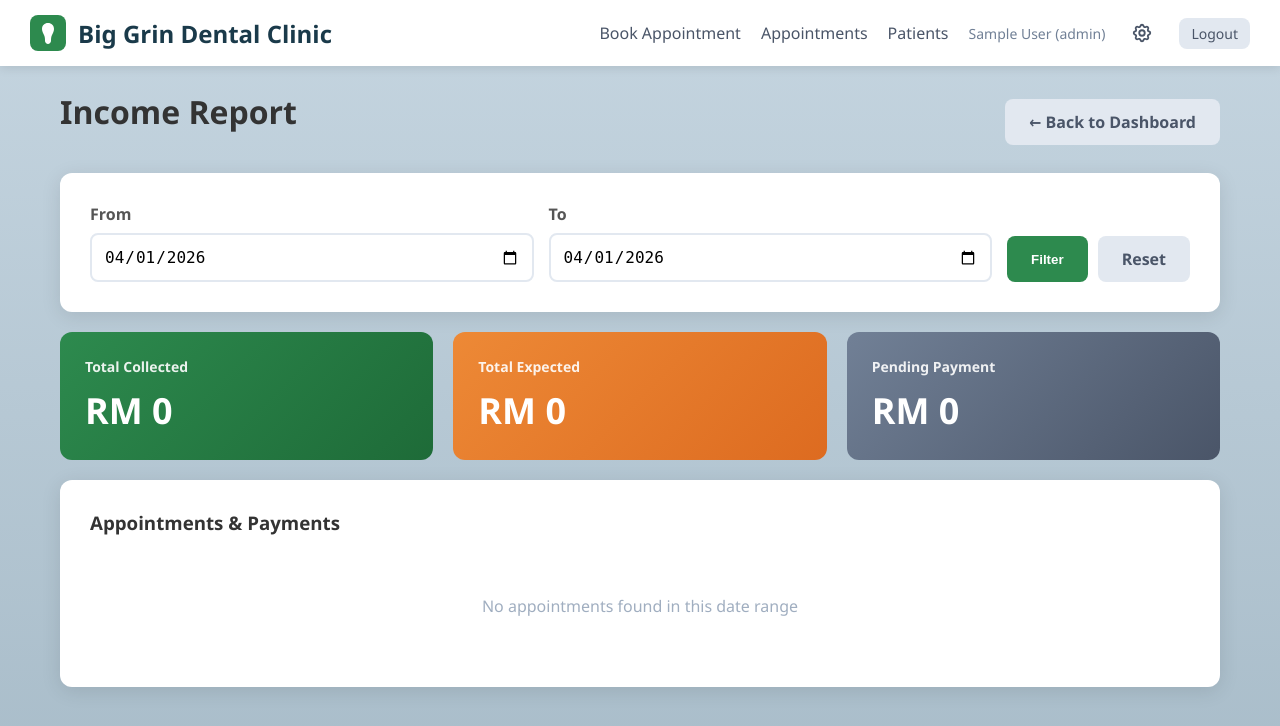
After one commit to mohdharisarifin-design/biggrin-booking-system, a Flask app: page /admin/income in a window 1280 px wide. The commit adds this page. Shown: the top 726 px of the page. Run offline with Flask 3, Linux system fonts and the light colour scheme; the visitor is signed in with stand-in values (Sample User, id 1).

Commit message:
add new feature on financial part

```diff
--- a/app.py
+++ b/app.py
@@ -52,23 +52,25 @@ class Appointment(db.Model):
     appointment_date = db.Column(db.Date, nullable=False)
     start_time = db.Column(db.Time, nullable=False)
     end_time = db.Column(db.Time, nullable=False)
-    appointment_type = db.Column(db.String(50), nullable=False)  # 'scaling', 'extraction', 'consultation', 'other'
-    status = db.Column(db.String(20), default='scheduled')  # scheduled, completed, cancelled
+    appointment_type = db.Column(db.String(50), nullable=False)
+    status = db.Column(db.String(20), default='scheduled')  # 'scheduled', 'completed', 'cancelled'
     notes = db.Column(db.Text, nullable=True)
-    created_at = db.Column(db.DateTime, default=datetime.now)
+    fee = db.Column(db.Integer, nullable=True)  # Fee in RM
+    payment_status = db.Column(db.String(20), default='pending')  # 'pending', 'paid', 'refunded'
+    payment_method = db.Column(db.String(50), nullable=True)  # 'cash', 'card', 'online'
 
     patient = db.relationship('Patient', backref='appointments')
 
 # ========== APPOINTMENT TYPES & DURATIONS ==========
 
 APPOINTMENT_TYPES = {
-    'scaling': {'name': 'Scaling & Cleaning', 'duration': 30},
-    'consultation': {'name': 'Consultation Only', 'duration': 30},
-    'extraction': {'name': 'Tooth Extraction', 'duration': 90},  # 1.5 hours
-    'filling': {'name': 'Filling', 'duration': 60},
-    'root_canal': {'name': 'Root Canal', 'duration': 120},
-    'crown': {'name': 'Crown Procedure', 'duration': 120},
-    'other': {'name': 'Other Procedure', 'duration': 60}
+    'scaling': {'name': 'Scaling & Cleaning', 'duration': 30, 'fee': 150},
+    'consultation': {'name': 'Consultation Only', 'duration': 30, 'fee': 50},
+    'extraction': {'name': 'Tooth Extraction', 'duration': 90, 'fee': 300},  # 1.5 hours
+    'filling': {'name': 'Filling', 'duration': 60, 'fee': 200},
+    'root_canal': {'name': 'Root Canal', 'duration': 120, 'fee': 800},
+    'crown': {'name': 'Crown Procedure', 'duration': 120, 'fee': 1200},
+    'other': {'name': 'Other Procedure', 'duration': 60, 'fee': 150}
 }
 
 CLINIC_HOURS = {
@@ -96,6 +98,34 @@ def init_db():
             db.session.execute(text("ALTER TABLE patient ADD COLUMN email VARCHAR(120)"))
             db.session.commit()
             print("[DB MIGRATION] Added 'email' column to patient table")
+
+        # Migrate: Add new columns to Appointment table
+        try:
+            from sqlalchemy import text
+            db.session.execute(text("SELECT fee FROM appointment LIMIT 1"))
+        except Exception:
+            # fee column doesn't exist, add it
+            db.session.execute(text("ALTER TABLE appointment ADD COLUMN fee INTEGER"))
+            db.session.commit()
+            print("[DB MIGRATION] Added 'fee' column to appointment table")
+
+        try:
+            from sqlalchemy import text
+            db.session.execute(text("SELECT payment_status FROM appointment LIMIT 1"))
+        except Exception:
+            # payment_status column doesn't exist, add it
+            db.session.execute(text("ALTER TABLE appointment ADD COLUMN payment_status VARCHAR(20) DEFAULT 'pending'"))
+            db.session.commit()
+            print("[DB MIGRATION] Added 'payment_status' column to appointment table")
+
+        try:
+            from sqlalchemy import text
+            db.session.execute(text("SELECT payment_method FROM appointment LIMIT 1"))
+        except Exception:
+            # payment_method column doesn't exist, add it
+            db.session.execute(text("ALTER TABLE appointment ADD COLUMN payment_method VARCHAR(50)"))
+            db.session.commit()
+            print("[DB MIGRATION] Added 'payment_method' column to appointment table")
 
         # Create default users if they don't exist
         if not User.query.filter_by(username='admin').first():
@@ -255,30 +285,42 @@ def admin_dashboard():
     # Get total patients
     total_patients = Patient.query.count()
 
+    # Get income for today
+    today_income = db.session.query(db.func.sum(Appointment.fee)).filter(
+        Appointment.appointment_date == today,
+        Appointment.status != 'cancelled',
+        Appointment.payment_status == 'paid'
+    ).scalar() or 0
+
+    # Get pending payments for today
+    today_pending = db.session.query(db.func.sum(Appointment.fee)).filter(
+        Appointment.appointment_date == today,
+        Appointment.status != 'cancelled',
+        Appointment.payment_status == 'pending'
+    ).scalar() or 0
+
     # Get patient growth over time (last 6 months)
-    from sqlalchemy import func
+    from collections import defaultdict
     end_date = today
     start_date = end_date - timedelta(days=180)  # 6 months ago
 
-    patient_growth = db.session.query(
-        func.date(Patient.registered_at).label('date'),
-        func.count(Patient.id).label('count')
-    ).filter(
+    # Get patients registered in last 6 months
+    recent_patients = Patient.query.filter(
         Patient.registered_at >= start_date
-    ).group_by(
-        func.date(Patient.registered_at)
-    ).order_by(
-        func.date(Patient.registered_at)
-    ).all()
+    ).order_by(Patient.registered_at).all()
 
-    # Prepare data for chart
-    growth_dates = []
+    # Group by date
+    daily_counts = defaultdict(int)
+    for patient in recent_patients:
+        date_key = patient.registered_at.strftime('%d %b')
+        daily_counts[date_key] += 1
+
+    # Prepare data for chart (cumulative)
+    growth_dates = sorted(daily_counts.keys())
     growth_counts = []
     cumulative_count = 0
-
-    for row in patient_growth:
-        growth_dates.append(row.date.strftime('%d %b'))
-        cumulative_count += row.count
+    for date in growth_dates:
+        cumulative_count += daily_counts[date]
         growth_counts.append(cumulative_count)
 
     return render_template('admin_dashboard.html',
@@ -288,7 +330,9 @@ def admin_dashboard():
                          today=today,
                          appointment_types=APPOINTMENT_TYPES,
                          growth_dates=growth_dates,
-                         growth_counts=growth_counts)
+                         growth_counts=growth_counts,
+                         today_income=today_income,
+                         today_pending=today_pending)
 
 @app.route('/admin/book', methods=['GET', 'POST'])
 def book_appointment():
@@ -367,14 +411,16 @@ def book_appointment():
                     patient.nric = nric
                 patient.is_foreign = is_foreign
 
-        # Create appointment
+        # Create appointment with fee
+        fee = APPOINTMENT_TYPES[appointment_type]['fee']
         appointment = Appointment(
             patient_id=patient.id,
             appointment_date=appointment_date,
             start_time=start_time,
             end_time=end_time,
             appointment_type=appointment_type,
-            notes=notes
+            notes=notes,
+            fee=fee
         )
         db.session.add(appointment)
         db.session.commit()
@@ -414,6 +460,54 @@ def view_appointments():
                          start_date=start_date,
                          end_date=end_date,
                          appointment_types=APPOINTMENT_TYPES)
+
+@app.route('/admin/income')
+def income_report():
+    """Income report page."""
+    if 'user_id' not in session or session.get('role') != 'admin':
+        return redirect(url_for('login'))
+
+    # Get date range from query params or default to current month
+    start_date_str = request.args.get('start_date', datetime.now().strftime('%Y-%m-%d'))
+    end_date_str = request.args.get('end_date', datetime.now().strftime('%Y-%m-%d'))
+
+    start_date = datetime.strptime(start_date_str, '%Y-%m-%d').date()
+    end_date = datetime.strptime(end_date_str, '%Y-%m-%d').date()
+
+    # Get appointments in date range
+    appointments = Appointment.query.filter(
+        Appointment.appointment_date >= start_date,
+        Appointment.appointment_date <= end_date
+    ).filter(Appointment.status != 'cancelled').all()
+
+    # Calculate income stats
+    total_expected = sum(appt.fee or APPOINTMENT_TYPES[appt.appointment_type]['fee'] for appt in appointments)
+    total_collected = sum(appt.fee or 0 for appt in appointments if appt.payment_status == 'paid')
+    total_pending = sum(appt.fee or 0 for appt in appointments if appt.payment_status == 'pending')
+
+    return render_template('income_report.html',
+                         appointments=appointments,
+                         start_date=start_date,
+                         end_date=end_date,
+                         total_expected=total_expected,
+                         total_collected=total_collected,
+                         total_pending=total_pending,
+                         appointment_types=APPOINTMENT_TYPES)
+
+@app.route('/admin/appointment/<int:id>/payment', methods=['POST'])
+def update_payment(id):
+    """Update payment status for an appointment."""
+    if 'user_id' not in session or session.get('role') != 'admin':
+        return redirect(url_for('login'))
+
+    appointment = Appointment.query.get_or_404(id)
+
+    appointment.payment_status = request.form.get('payment_status', 'pending')
+    appointment.payment_method = request.form.get('payment_method', None)
+    db.session.commit()
+
+    flash('Payment status updated', 'success')
+    return redirect(request.referrer or url_for('income_report'))
 
 @app.route('/admin/appointment/<int:id>/cancel', methods=['POST'])
 def cancel_appointment(id):
--- /dev/null
+++ b/templates/income_report.html
@@ -0,0 +1,105 @@
+{% extends "base.html" %}
+
+{% block title %}Income Report - Dental Clinic{% endblock %}
+
+{% block content %}
+<div style="display: flex; justify-content: space-between; align-items: center; margin-bottom: 20px;">
+    <h1>Income Report</h1>
+    <a href="{{ url_for('admin_dashboard') }}" class="btn btn-secondary">← Back to Dashboard</a>
+</div>
+
+<div class="card">
+    <form method="GET" style="display: flex; gap: 15px; align-items: flex-end; flex-wrap: wrap;">
+        <div class="form-group" style="flex: 1; min-width: 200px; margin-bottom: 0;">
+            <label for="start_date">From</label>
+            <input type="date" id="start_date" name="start_date" value="{{ start_date.strftime('%Y-%m-%d') }}">
+        </div>
+
+        <div class="form-group" style="flex: 1; min-width: 200px; margin-bottom: 0;">
+            <label for="end_date">To</label>
+            <input type="date" id="end_date" name="end_date" value="{{ end_date.strftime('%Y-%m-%d') }}">
+        </div>
+
+        <div style="display: flex; gap: 10px;">
+            <button type="submit" class="btn btn-primary">Filter</button>
+            <a href="{{ url_for('income_report') }}" class="btn btn-secondary">Reset</a>
+        </div>
+    </form>
+</div>
+
+<div class="grid" style="margin-top: 20px;">
+    <div class="stat-card" style="background: linear-gradient(135deg, #2d8a4e 0%, #1e6b38 100%);">
+        <h3>Total Collected</h3>
+        <div class="number">RM {{ total_collected }}</div>
+    </div>
+
+    <div class="stat-card" style="background: linear-gradient(135deg, #ed8936 0%, #dd6b20 100%);">
+        <h3>Total Expected</h3>
+        <div class="number">RM {{ total_expected }}</div>
+    </div>
+
+    <div class="stat-card" style="background: linear-gradient(135deg, #718096 0%, #4a5568 100%);">
+        <h3>Pending Payment</h3>
+        <div class="number">RM {{ total_pending }}</div>
+    </div>
+</div>
+
+<div class="card" style="margin-top: 20px;">
+    <h3>Appointments & Payments</h3>
+
+    {% if appointments %}
+    <table>
+        <thead>
+            <tr>
+                <th>Date</th>
+                <th>Patient</th>
+                <th>Type</th>
+                <th>Fee</th>
+                <th>Payment Status</th>
+                <th>Method</th>
+                <th>Actions</th>
+            </tr>
+        </thead>
+        <tbody>
+            {% for appt in appointments %}
+            <tr>
+                <td>{{ appt.appointment_date.strftime('%d %b %Y') }}</td>
+                <td><strong>{{ appt.patient.name }}</strong></td>
+                <td>{{ appointment_types[appt.appointment_type].name }}</td>
+                <td>RM {{ appt.fee or appointment_types[appt.appointment_type].fee }}</td>
+                <td>
+                    {% if appt.payment_status == 'paid' %}
+                    <span class="badge" style="background: #c6f6d5; color: #22543d;">Paid</span>
+                    {% elif appt.payment_status == 'pending' %}
+                    <span class="badge" style="background: #fed7d7; color: #742a2a;">Pending</span>
+                    {% else %}
+                    <span class="badge" style="background: #e2e8f0; color: #4a5568;">{{ appt.payment_status.title() }}</span>
+                    {% endif %}
+                </td>
+                <td>{{ appt.payment_method or '-' }}</td>
+                <td>
+                    <form method="POST" action="{{ url_for('update_payment', id=appt.id) }}" style="display: flex; gap: 5px; flex-wrap: wrap;">
+                        <select name="payment_status" class="form-select" style="width: auto; padding: 6px;">
+                            <option value="pending" {{ 'selected' if appt.payment_status == 'pending' else '' }}>Pending</option>
+                            <option value="paid" {{ 'selected' if appt.payment_status == 'paid' else '' }}>Paid</option>
+                        </select>
+                        <select name="payment_method" class="form-select" style="width: auto; padding: 6px;">
+                            <option value="">- Method -</option>
+                            <option value="cash" {{ 'selected' if appt.payment_method == 'cash' else '' }}>Cash</option>
+                            <option value="card" {{ 'selected' if appt.payment_method == 'card' else '' }}>Card</option>
+                            <option value="online" {{ 'selected' if appt.payment_method == 'online' else '' }}>Online</option>
+                        </select>
+                        <button type="submit" class="btn btn-sm btn-success">Update</button>
+                    </form>
+                </td>
+            </tr>
+            {% endfor %}
+        </tbody>
+    </table>
+    {% else %}
+    <div style="text-align: center; padding: 40px; color: #a0aec0;">
+        <p>No appointments found in this date range</p>
+    </div>
+    {% endif %}
+</div>
+{% endblock %}
```
Also changed, not shown: templates/admin_dashboard.html (+81 -0 lines).
